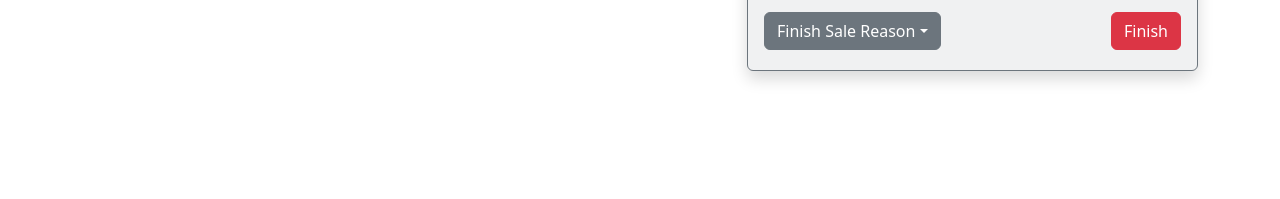
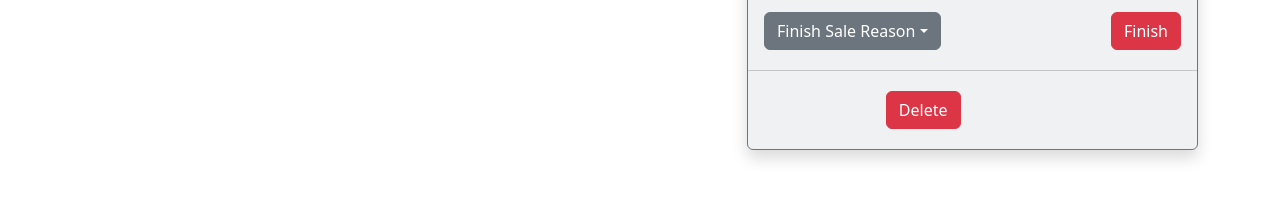
Before and after one commit to mtoplak/Real-Estate-Agency, a React (Create React App) app: page /details/1 in a window 1280 px wide. Shown: the part 562-761 px from the top of the page. Built offline with nearby package versions, Linux system fonts and the light colour scheme.

Commit message:
delete ad

```diff
--- a/src/components/Archieved.tsx
+++ b/src/components/Archieved.tsx
@@ -1,7 +1,6 @@
 import React from "react";
 import { AdInterface } from "./Add";
 import { Card, Col, ListGroup, Row } from "react-bootstrap";
-import { Link } from "react-router-dom";
 
 interface ArchievedProps {
   finishedAds: AdInterface[];
@@ -12,7 +11,7 @@ function Archieved({ finishedAds }: ArchievedProps) {
     <>
       <h1>Archived Ads</h1>
       {finishedAds.length === 0 ? (
-        <p>There are no archived ads.</p>
+        <p>There are no archived ads yet.</p>
       ) : (
         <Row xs={1} sm={2} md={3} lg={4} className="g-4">
           {finishedAds.map((ad) => (
--- a/src/components/Details.tsx
+++ b/src/components/Details.tsx
@@ -55,6 +55,15 @@ function Details({ ads, setAds, setFinishedAds }: DetailsProps) {
     navigate("/");
   };
   console.log(ads);
+
+  const handleDelete = () => {
+    setAds((prevState) => {
+      // remove this ad from all ads
+      const nextState = prevState.filter((ad) => ad.id !== parseInt(id));
+      return nextState;
+    });
+    navigate("/");
+  };
 
   return (
     <Container className="my-4">
@@ -129,6 +138,15 @@ function Details({ ads, setAds, setFinishedAds }: DetailsProps) {
                 </Col>
               </Row>
             </Card.Footer>
+            <Card.Footer style={{ paddingTop: "20px", paddingBottom: "20px" }}>
+              <Row className="align-items-center justify-content-between">
+                <Col md={6} className="d-flex justify-content-end">
+                  <Button variant="danger" onClick={handleDelete}>
+                    Delete
+                  </Button>
+                </Col>
+              </Row>
+            </Card.Footer>
           </Card>
         </Col>
       </Row>
```
